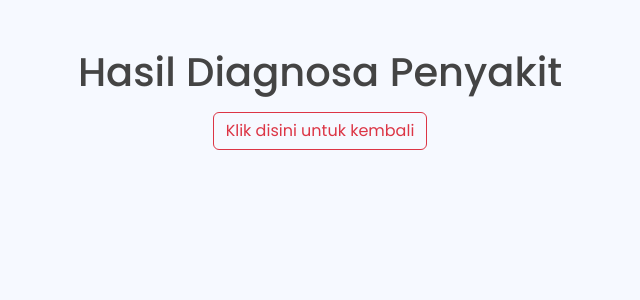
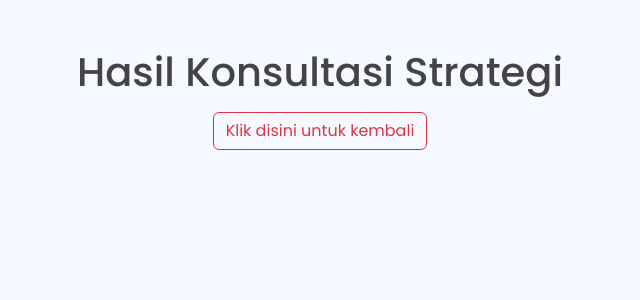
Before and after one commit to gusamixk/ds_strategi_marketing, a PHP site: page /hasilkonsultasi.php in a window 1280 px wide. Shown: the top 300 px of the page, without its empty margins (320-960 px from the left). Run offline with PHP 8.4, Linux system fonts and the light colour scheme.

Commit message:
Tampilan Konsultasi

```diff
--- a/hasilkonsultasi.php
+++ b/hasilkonsultasi.php
@@ -10,7 +10,7 @@ session_start();
   <meta charset="utf-8">
   <meta content="width=device-width, initial-scale=1.0" name="viewport">
 
-  <title>Hasil diagnosa penyakit</title>
+  <title>Hasil Strategi</title>
   <meta content="" name="description">
   <meta content="" name="keywords">
 
@@ -59,7 +59,7 @@ session_start();
 
 <body>
   <div class="container">
-    <h1 class="text-center mt-5">Hasil Diagnosa Penyakit </h1>
+    <h1 class="text-center mt-5">Hasil Konsultasi Strategi</h1>
     <?php
     $koneksi = mysqli_connect("localhost", "root", "", "db_penyakit_ds");
 
@@ -69,18 +69,19 @@ session_start();
     }
     ?>
     <?php
-    //Mengambil Nilai Belief Gejala Yang dipilih
-    if (isset($_POST['bukti'])) { {
-        echo "<div class='form'><p><b>Gejala Yang dipilih :</b></p>";
+    // Mengambil Nilai Belief Gejala Yang dipilih
+    if (isset($_POST['bukti'])) {
+        echo "<div class='form'><p><b>Kriteria yang dipilih :</b></p>";
         $gejaladipilih = $_POST['bukti'];
         foreach ($gejaladipilih as $gjlplh) {
             echo $gjlplh . " | ";
-          $qry = mysqli_query($koneksi, "SELECT * FROM tb_gejala WHERE id='$gjlplh' ");
+            $qry = mysqli_query($koneksi, "SELECT DISTINCT * FROM tb_gejala WHERE id='$gjlplh'");
             while ($data = mysqli_fetch_array($qry)) {
                 echo $data['gejala'] . "<br>";
             }
         }
         echo "</div>";
+
         $sql = "SELECT GROUP_CONCAT(b.kdpenyakit), a.belief
                 FROM tb_rules a
                 JOIN tb_penyakit b ON a.id_penyakit=b.id
@@ -97,9 +98,7 @@ session_start();
         $row = $result->fetch_row();
         $fod = $row[0];
 
-        //menentukan nilai densitas
-        // echo "<br>";
-        // echo "<b>Nilai Densitas </b>\n";
+        // menentukan nilai densitas
         $densitas_baru = array();
         while (!empty($bukti)) {
             $densitas1[0] = array_shift($bukti);
@@ -145,69 +144,43 @@ session_start();
                     $densitas_baru[$k] = $d / (1 - (isset($densitas_baru["&theta;"]) ? $densitas_baru["&theta;"] : 0));
                 }
             }
-          // print_r($densitas_baru);
         }
-        //menentukan urutan penyakit
-        // menghancurkan variabel yang ditentukan
+
         unset($densitas_baru["&theta;"]);
-        // mengurutkan array berdasarkan nilai
         arsort($densitas_baru);
-        // print_r($densitas_baru);
-    ?>
 
-    <?php
-        $arrPenyakit = array();
-        $qry = mysqli_query($koneksi, "SELECT * FROM tb_penyakit");
-        while ($data = mysqli_fetch_array($qry)) {
-          $arrPenyakit["$data[kdpenyakit]"] = $data['nama_penyakit'];
-        }
-        $datasolusi = array();
-        $datasolusi = array_intersect_key($arrPenyakit, $densitas_baru);
-        foreach ($datasolusi as $k => $a) {
-          foreach ($densitas_baru as $kdpenyakit => $ranking) {
-            if ($k == $kdpenyakit) {
-              //mengambil solusi penyakit
-              $strS = mysqli_query($koneksi, "SELECT * FROM tb_penyakit WHERE kdpenyakit='$k' ");
-              $dataS = mysqli_fetch_array($strS);
-            }
-          }
-        }
-        //menampilkan hasil
-        echo "<br>";
-        echo "<p style = 'text-align:center;'>";
-        $codes = array_keys($densitas_baru);
-        $final_codes = explode(',', $codes[0]);
-        $sql = "SELECT GROUP_CONCAT(nama_penyakit)
-        FROM tb_penyakit
-        WHERE kdpenyakit IN('" . implode("','", $final_codes) . "')";
+        // Ambil strategi dengan densitas tertinggi
+        $highest = key($densitas_baru);
+        $final_codes = explode(',', $highest);
+
+        // Ambil nama strategi dari kdpenyakit dengan densitas tertinggi
+        $sql = "SELECT nama_penyakit FROM tb_penyakit WHERE kdpenyakit = '" . $final_codes[0] . "'";
         $result = $koneksi->query($sql);
         $row = $result->fetch_row();
 
-        // Tampilkan proses perhitungan densitas
+        // Tampilkan hasil strategi
         echo "<div class='perhitungan-densitas'>";
         echo "<h3>Perhitungan Densitas</h3>";
         foreach ($densitas_baru as $k => $nilai) {
             echo "<p>Densitas untuk <strong>$k</strong>: $nilai</p>";
         }
-        echo "<br>";
-        echo "<br>";
-        echo "<b>Kesimpulan Hasil Diagnosa :</b>";
-        echo "<br>";
-        // echo "<br>";
-        echo " <p class=\"diagnosa\">Terdeteksi penyakit <b>{$row[0]}</b> dengan derajat kepercayaan sebesar <b>" . round($densitas_baru[$codes[0]] * 100, 2) . "%</b></p>";
-        echo "<br>";
-        // echo "<br>";
-        echo "<b><p style = 'text-align:center;'> Saran :</b></p> ";
-        echo "<p style='margin: 10px;max-height:300px;overflow:auto; border:3px solid #a3f0ff ; letter-spacing:2px;'>" . $dataS['solusi'] . "</p>";
-      }
+        echo "</div>";
+
+        echo "<br><br>";
+        echo "<b>Kesimpulan Hasil :</b><br>";
+        echo "<p class=\"diagnosa\">Strategi yang anda bisa gunakan adalah <b>{$row[0]}</b> dengan derajat kepercayaan sebesar <b>" . round($densitas_baru[$highest] * 100, 2) . "%</b></p>";
+
+        // Tampilkan saran berdasarkan strategi tertinggi
+        $strS = mysqli_query($koneksi, "SELECT solusi FROM tb_penyakit WHERE kdpenyakit='" . $final_codes[0] . "'");
+        $dataS = mysqli_fetch_array($strS);
+        echo "<p style='margin: 10px; max-height:300px; overflow:auto; border:3px solid #a3f0ff; letter-spacing:2px;'>{$dataS['solusi']}</p>";
     }
     ?>
 
-    <div class=" d-flex justify-content-center">
+    <div class="d-flex justify-content-center">
       <a href="./konsultasi.php" class="btn btn-outline-danger mt-2">Klik disini untuk kembali</a>
     </div>
   </div>
-
 </body>
 
 </html>
```
Also changed, not shown: daftarpenyakit.php (+5 -3 lines), konsultasi.php (+4 -4 lines). Lines whose indentation alone changed are shown as unchanged.
